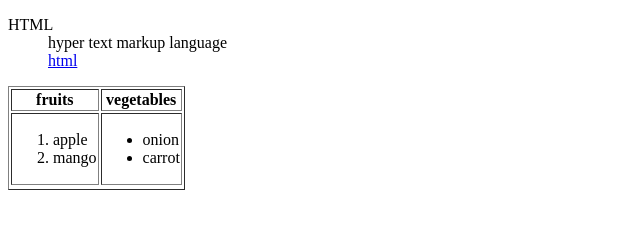
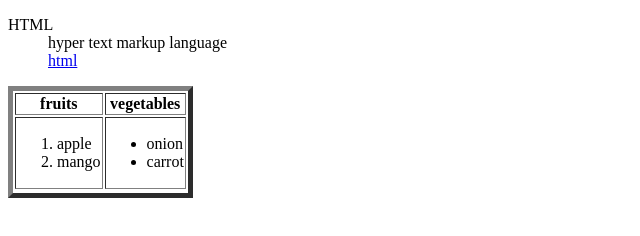
Before and after one commit to Parthu0123/link.table.list, a plain HTML site: page index.html in a window 1280 px wide. Shown: the whole page, without its empty margins (0-640 px from the left). Drawn offline with Linux system fonts and the light colour scheme.

Commit message:
my school

```diff
--- a/index.html
+++ b/index.html
@@ -6,7 +6,7 @@
     <title>Document</title>
 </head>
 <body>
-    <table border="five">
+    <table border="5">
         <tr>
             <th>fruits</th>
             <th>vegetables</th>
```
